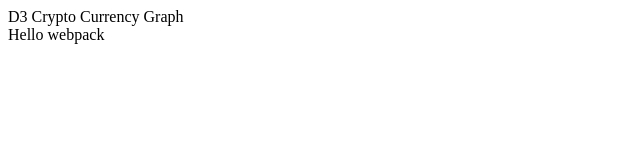
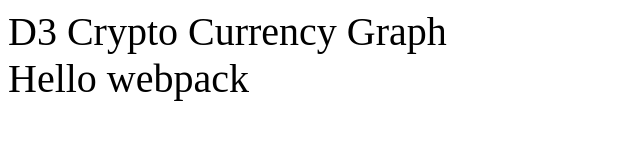
Before and after one commit to 12Starlight/Crypto-Chart, a website built with webpack: page dist/index.html in a window 1280 px wide. Shown: the whole page, without its empty margins (0-640 px from the left). Built offline with Linux system fonts and the light colour scheme; files that its build step writes are made by us from their sources.

Commit message:
Tried to get additional folders and files to work with webpack and bundle.js

```diff
--- /dev/null
+++ b/css/style.css
@@ -0,0 +1,3 @@
+body {
+  font-size: 40px;
+}
--- a/src/api.js
+++ b/src/api.js
@@ -1,4 +1,4 @@
-import axios from 'axios';
+// import axios from 'axios';
 
 
 // // Build API
--- a/src/index.js
+++ b/src/index.js
@@ -15,4 +15,4 @@
 // bitcoin()
 // abortController();
 // cancelBitcoinToken();
-cancelBitcoin();
+// cancelBitcoin();
```
Also changed, not shown: dist/bundle.js, dist/index.html.
